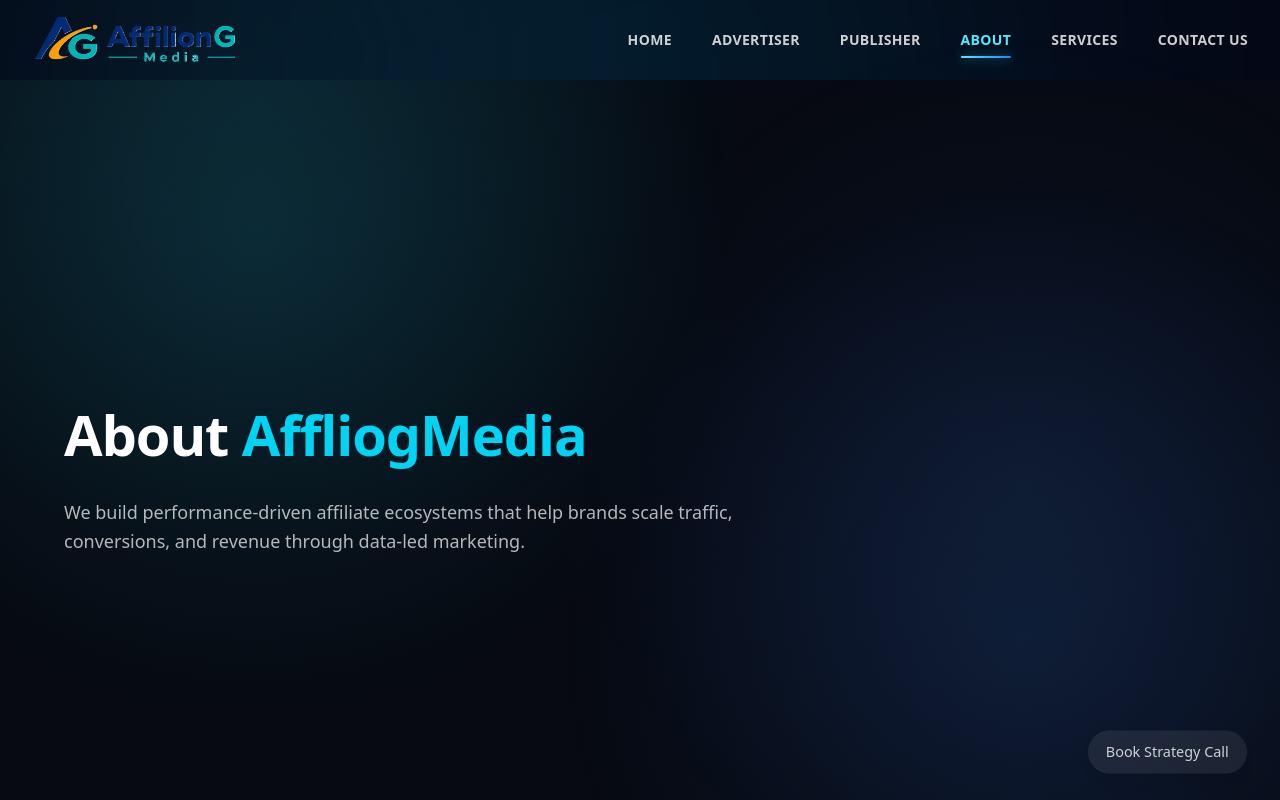
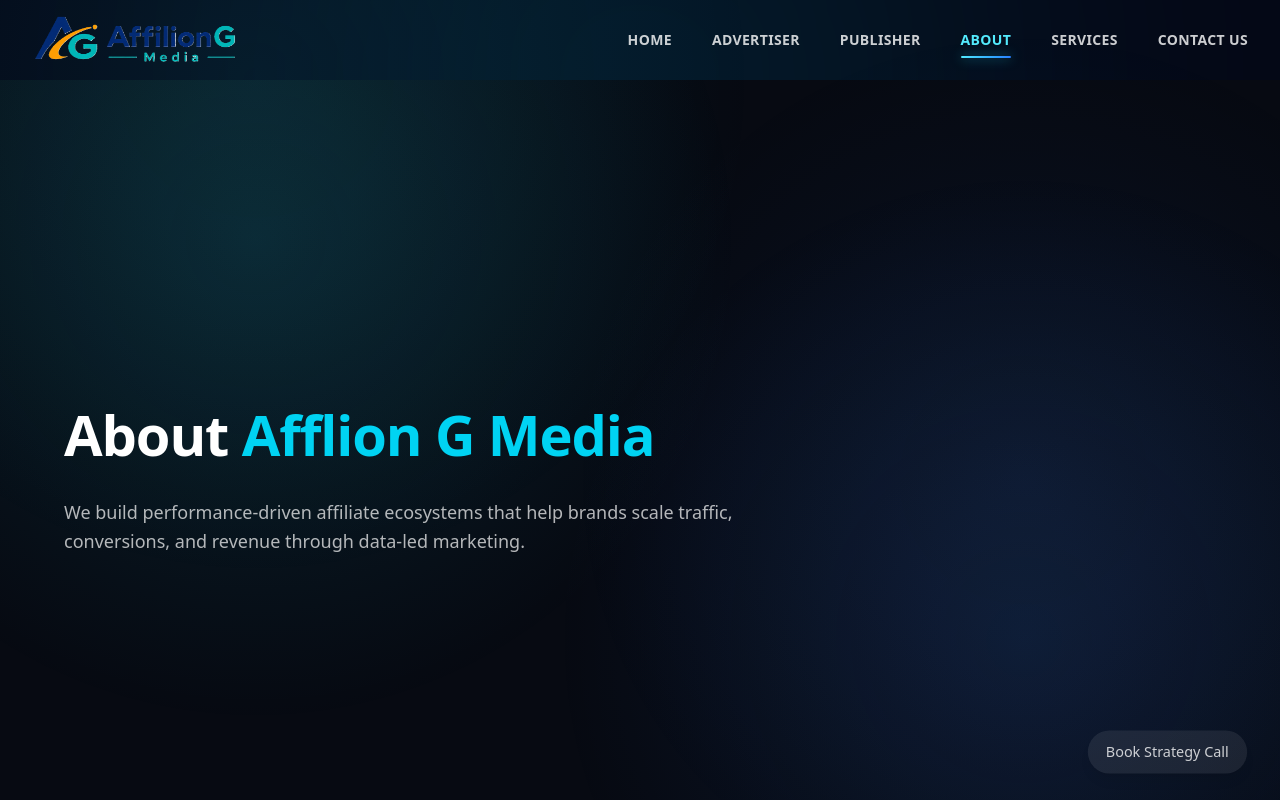
Before and after one commit to priye94/affiliongmedia, a Next.js app: page /about in a window 1280 px wide. Shown: the top 800 px of the page. Built offline with nearby package versions, Linux system fonts and the light colour scheme.

Commit message:
fix-Website-text-about-contactUs

```diff
--- a/components/about/Hero.tsx
+++ b/components/about/Hero.tsx
@@ -13,7 +13,7 @@
 
         <Reveal>
           <h1 className="text-6xl lg:text-7xl font-bold leading-tight">
-            About <span className="text-cyan-400">AffliogMedia</span>
+            About <span className="text-cyan-400">Afflion G Media</span>
           </h1>
         </Reveal>
 
--- a/components/contact/Hero.tsx
+++ b/components/contact/Hero.tsx
@@ -47,7 +47,7 @@
             >
               Get in <span className="text-cyan-400">Touch</span> with
               <br />
-              AffliogMedia
+              Afflion G Media
             </motion.h1>
 
             {/* Description */}
```
